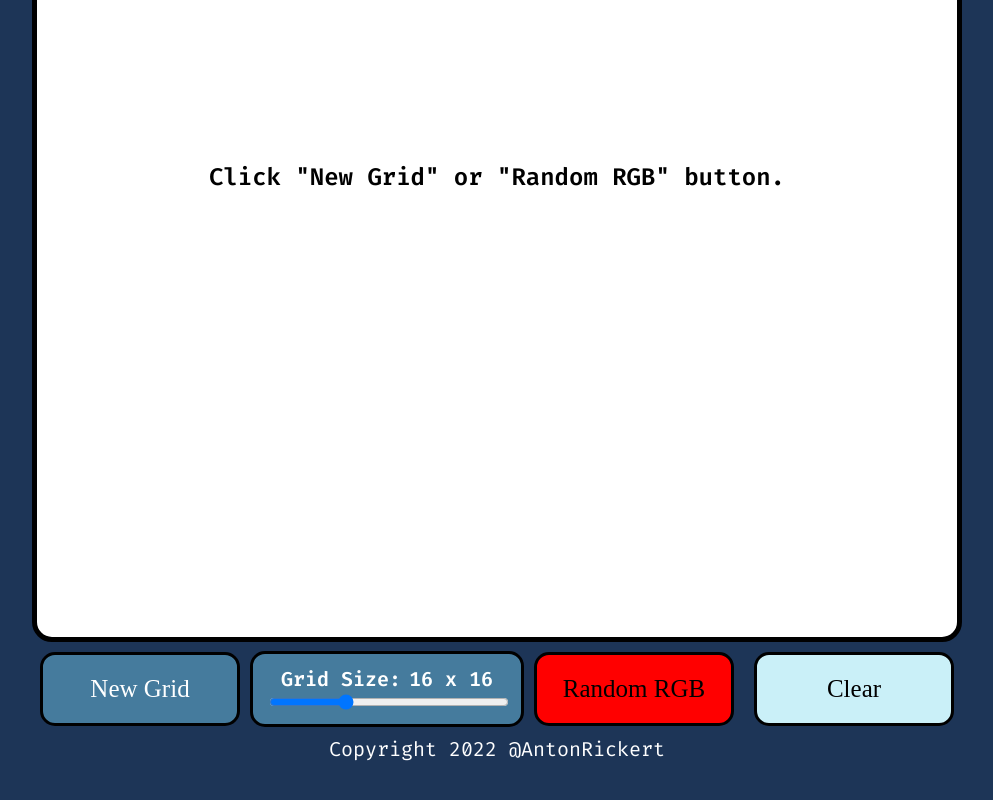
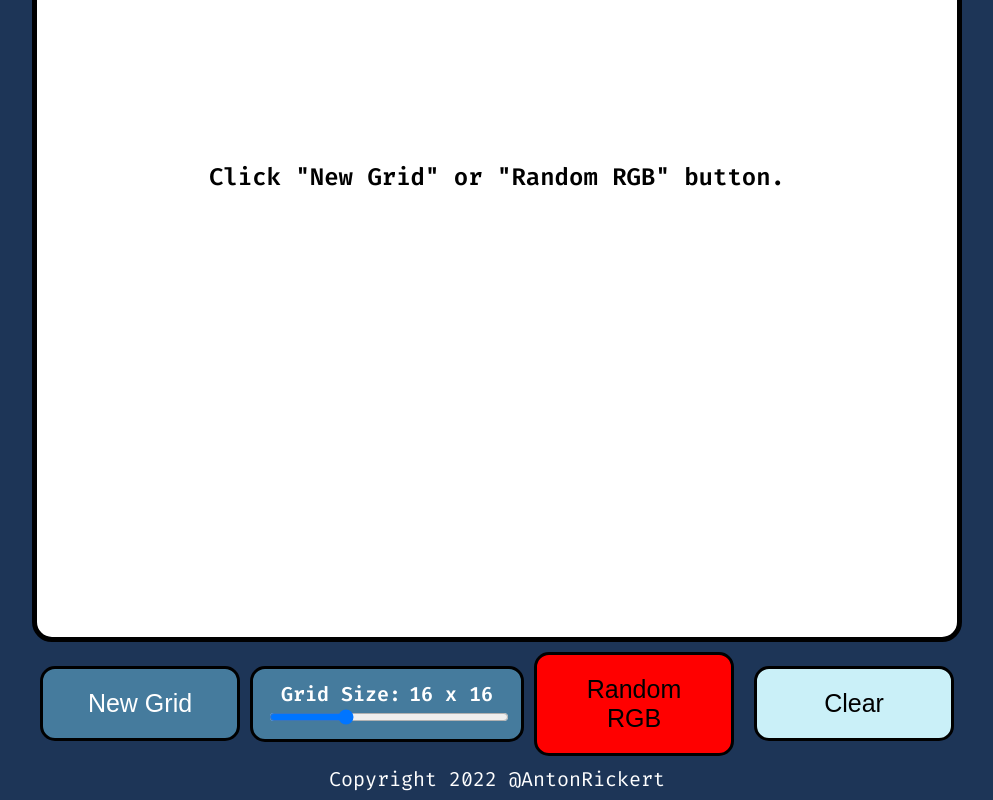
Before and after one commit to AntonRickert/Etch-A-Sketch, a plain HTML site: page index.html in a window 1280 px wide. Shown: the part 403-1203 px from the top of the page, without its empty margins (143-1136 px from the left). Before the commit the page ends 1173 px from the top, so only its background shows below. Drawn offline with Linux system fonts and the light colour scheme.

Commit message:
Fix CSS Bug : removed font-family from <button>

```diff
--- a/app.css
+++ b/app.css
@@ -83,7 +83,6 @@ h1 {
     border-radius: 15px;
     padding: 20px;
     margin: 10px;
-    font-family: 'Fira Code';
     width: 200px;
 }
 
```
